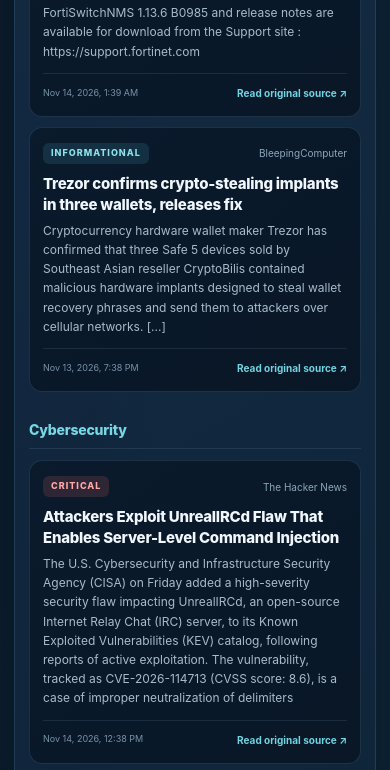
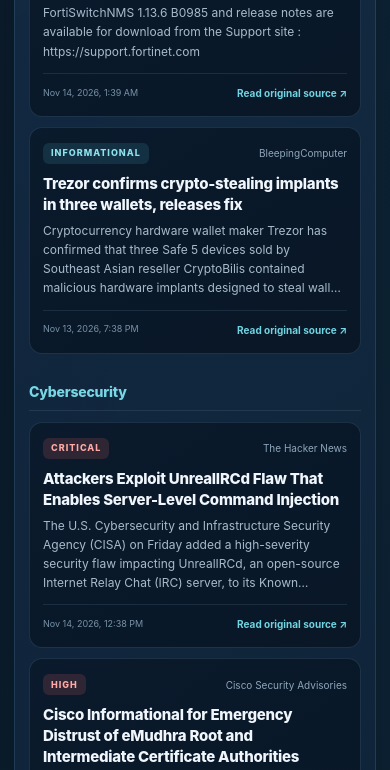
Before and after one commit to mutiashraf/IT-Pulse, a plain HTML site: page index.html in a window 390 px wide. Shown: the part 769-1539 px from the top of the page. Drawn offline with Linux system fonts and the light colour scheme.

Commit message:
Fix mobile news overflow and refine responsive cards

```diff
--- a/styles.css
+++ b/styles.css
@@ -16,8 +16,11 @@
   --green:#57d6a2;
   --shadow:0 18px 50px rgba(0,0,0,.22);
 }
-*{box-sizing:border-box}
-html{scroll-behavior:smooth;background:var(--bg)}
+*{box-sizing:border-box;min-width:0}
+html{scroll-behavior:smooth;background:var(--bg);width:100%;max-width:100%;overflow-x:hidden}
+body{width:100%;max-width:100%;overflow-x:hidden}
+img,svg,video,canvas{max-width:100%}
+main,.topbar,.welcome,.feed-panel,.feed-toolbar,.feed-controls,#newsList,.section{min-width:0;max-width:100%}
 body{
   margin:0;min-width:320px;
   background:
@@ -90,7 +93,12 @@ main{width:min(100% - 40px,1080px);margin:0 auto;padding:58px 0 76px}
 .status{margin:12px 0 18px;color:#a9bdce;font-size:12px;line-height:1.55}
 .status.ok{color:var(--green)}
 .status.error{color:#ff9b9b}
-.news-list{display:grid;grid-template-columns:minmax(0,1fr);gap:12px;width:100%;min-width:0}
+.news-list{display:grid;grid-template-columns:minmax(0,1fr);grid-auto-columns:minmax(0,1fr);gap:12px;width:100%;min-width:0;max-width:100%;overflow:hidden}
+#newsList>.news-item,#newsList>.feed-category-heading{grid-column:1;min-width:0;width:100%;max-width:100%}
+.news-item,.news-item *{min-width:0;max-width:100%}
+.news-item{contain:inline-size}
+.news-item h3,.news-summary,.news-meta,.news-bottom{max-width:100%;overflow-wrap:anywhere}
+.news-summary{display:-webkit-box;-webkit-box-orient:vertical;-webkit-line-clamp:5;overflow:hidden}
 .feed-category-heading{
   display:flex;align-items:center;gap:10px;
   margin:22px 0 1px;padding:0 0 9px;
@@ -159,17 +167,21 @@ footer{padding:23px 20px;border-top:1px solid var(--line-soft);color:#8198ab;tex
   .welcome{padding-bottom:26px}
   .welcome h1{font-size:clamp(38px,10vw,48px);letter-spacing:-1.9px;line-height:1.05}
   .intro{margin-top:13px;font-size:14px;line-height:1.65}
-  .feed-panel{padding:17px 14px;border-radius:18px}
+  .feed-panel{width:100%;max-width:100%;padding:17px 14px;border-radius:18px;overflow:hidden}
   .feed-toolbar{gap:10px}
   .feed-toolbar h2{font-size:21px}
   .feed-toolbar .small{max-width:220px;font-size:11px}
   .primary{min-height:39px;padding:0 12px;font-size:11px;border-radius:10px}
-  .feed-controls{grid-template-columns:minmax(0,1fr);gap:9px;margin-top:19px}
+  .feed-controls{width:100%;max-width:100%;grid-template-columns:minmax(0,1fr);gap:9px;margin-top:19px}
   .feed-controls input{grid-column:auto}
   .feed-controls input,.feed-controls select{height:44px;font-size:12px}
   .news-list{gap:10px}
   .feed-category-heading{margin-top:19px;font-size:14px}
-  .news-item{padding:15px 13px;border-radius:13px}
+  .news-item{width:100%;max-width:100%;padding:15px 13px;border-radius:13px}
+  .news-summary{-webkit-line-clamp:4}
+  .news-meta>span:last-child{max-width:58%}
+  .news-bottom{flex-wrap:wrap}
+  .news-bottom a{white-space:nowrap}
   .news-meta,.news-bottom{gap:8px;font-size:10px}
   .news-item h3{font-size:15px;line-height:1.4;margin:9px 0 6px}
   .news-summary{font-size:12px;line-height:1.6;margin-bottom:12px}
```
